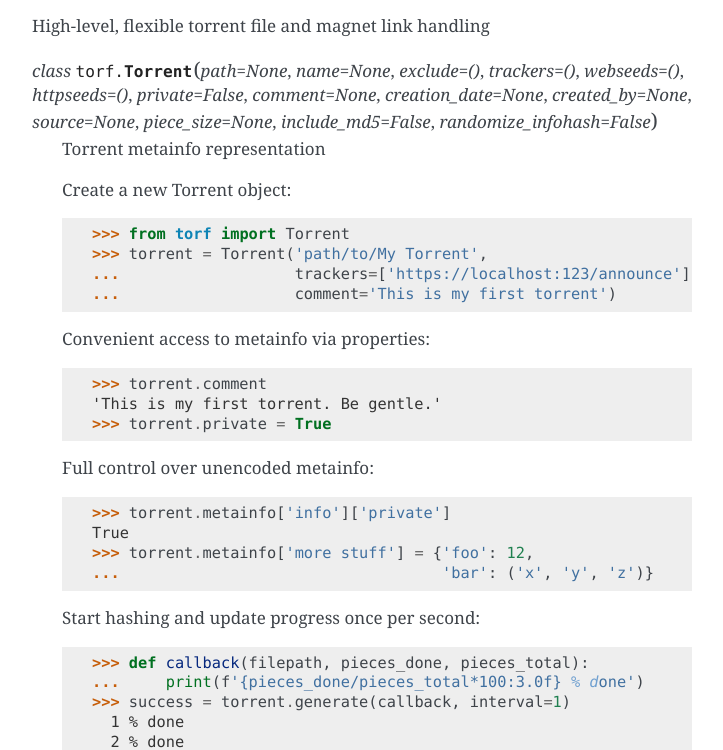
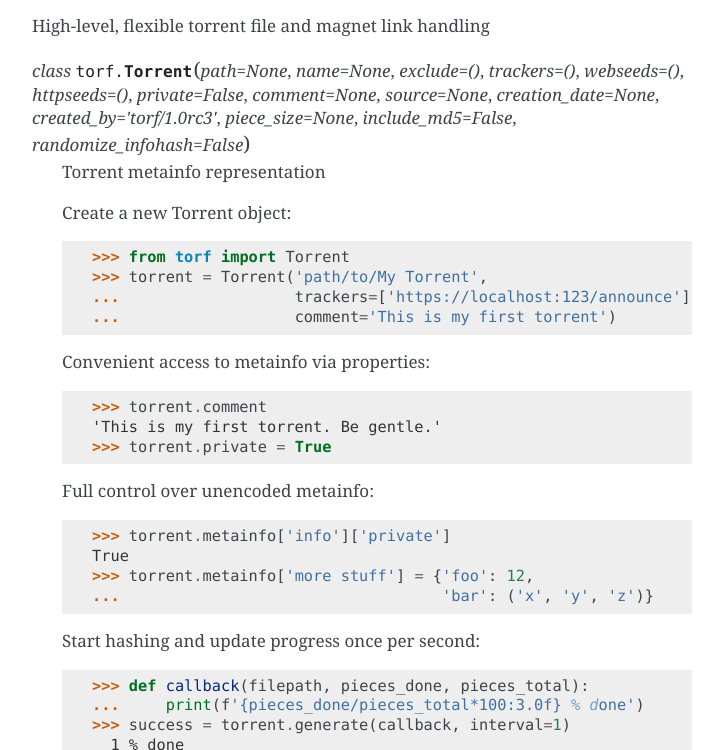
Before and after one commit to rndusr/torf, a plain HTML site: page docs/index.html in a window 1280 px wide. Shown: the part 82-832 px from the top of the page, without its empty margins (388-1111 px from the left). Drawn offline with Linux system fonts and the light colour scheme.

Commit message:
Update docs

```diff
--- a/docs/index.html
+++ b/docs/index.html
@@ -42,7 +42,7 @@
 <p>High-level, flexible torrent file and magnet link handling</p>
 <dl class="class">
 <dt id="torf.Torrent">
-<em class="property">class </em><code class="descclassname">torf.</code><code class="descname">Torrent</code><span class="sig-paren">(</span><em>path=None</em>, <em>name=None</em>, <em>exclude=()</em>, <em>trackers=()</em>, <em>webseeds=()</em>, <em>httpseeds=()</em>, <em>private=False</em>, <em>comment=None</em>, <em>creation_date=None</em>, <em>created_by=None</em>, <em>source=None</em>, <em>piece_size=None</em>, <em>include_md5=False</em>, <em>randomize_infohash=False</em><span class="sig-paren">)</span><a class="headerlink" href="#torf.Torrent" title="Permalink to this definition">¶</a></dt>
+<em class="property">class </em><code class="descclassname">torf.</code><code class="descname">Torrent</code><span class="sig-paren">(</span><em>path=None</em>, <em>name=None</em>, <em>exclude=()</em>, <em>trackers=()</em>, <em>webseeds=()</em>, <em>httpseeds=()</em>, <em>private=False</em>, <em>comment=None</em>, <em>source=None</em>, <em>creation_date=None</em>, <em>created_by='torf/1.0rc3'</em>, <em>piece_size=None</em>, <em>include_md5=False</em>, <em>randomize_infohash=False</em><span class="sig-paren">)</span><a class="headerlink" href="#torf.Torrent" title="Permalink to this definition">¶</a></dt>
 <dd><p>Torrent metainfo representation</p>
 <p>Create a new Torrent object:</p>
 <div class="highlight-default"><div class="highlight"><pre><span></span><span class="gp">&gt;&gt;&gt; </span><span class="kn">from</span> <span class="nn">torf</span> <span class="k">import</span> <span class="n">Torrent</span>
```
